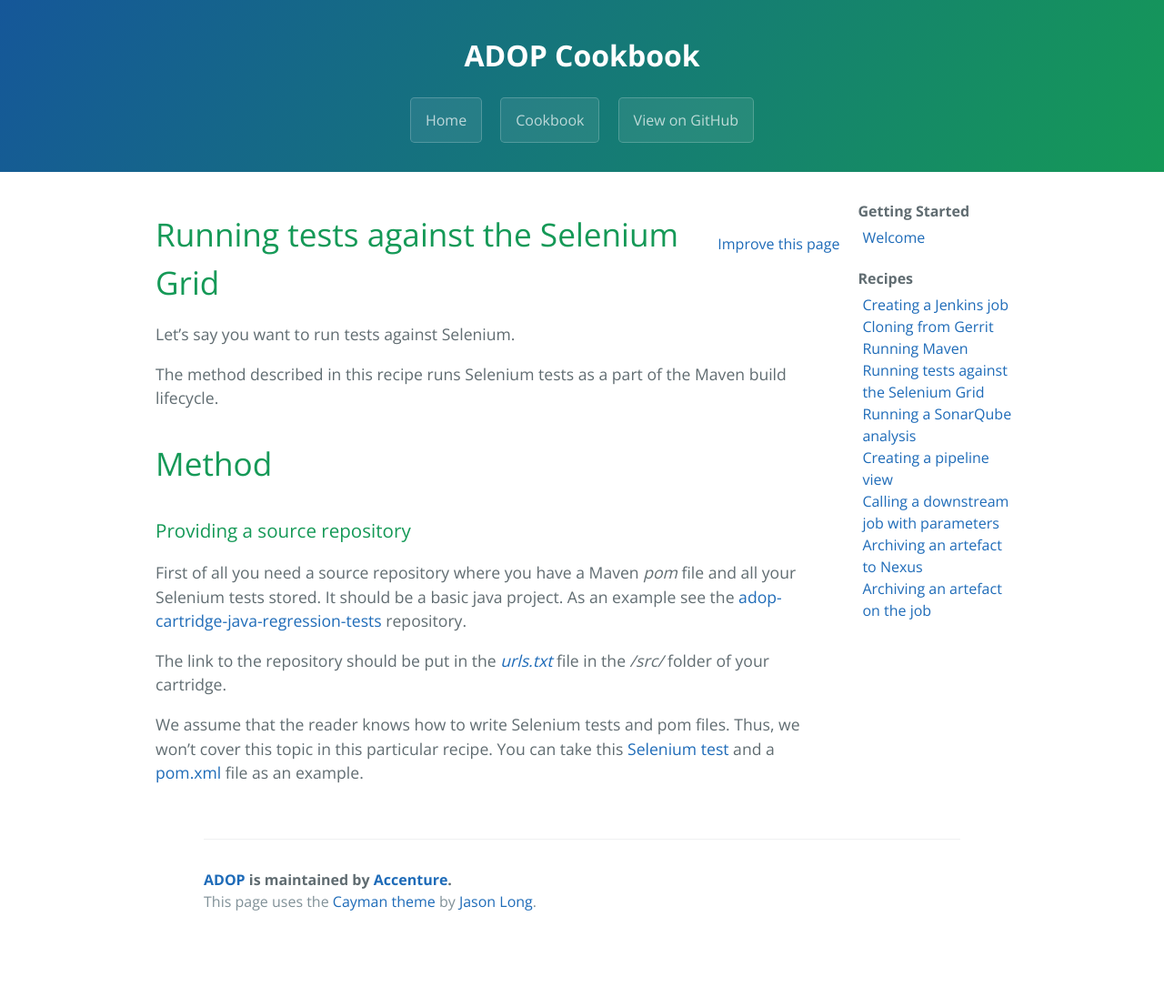
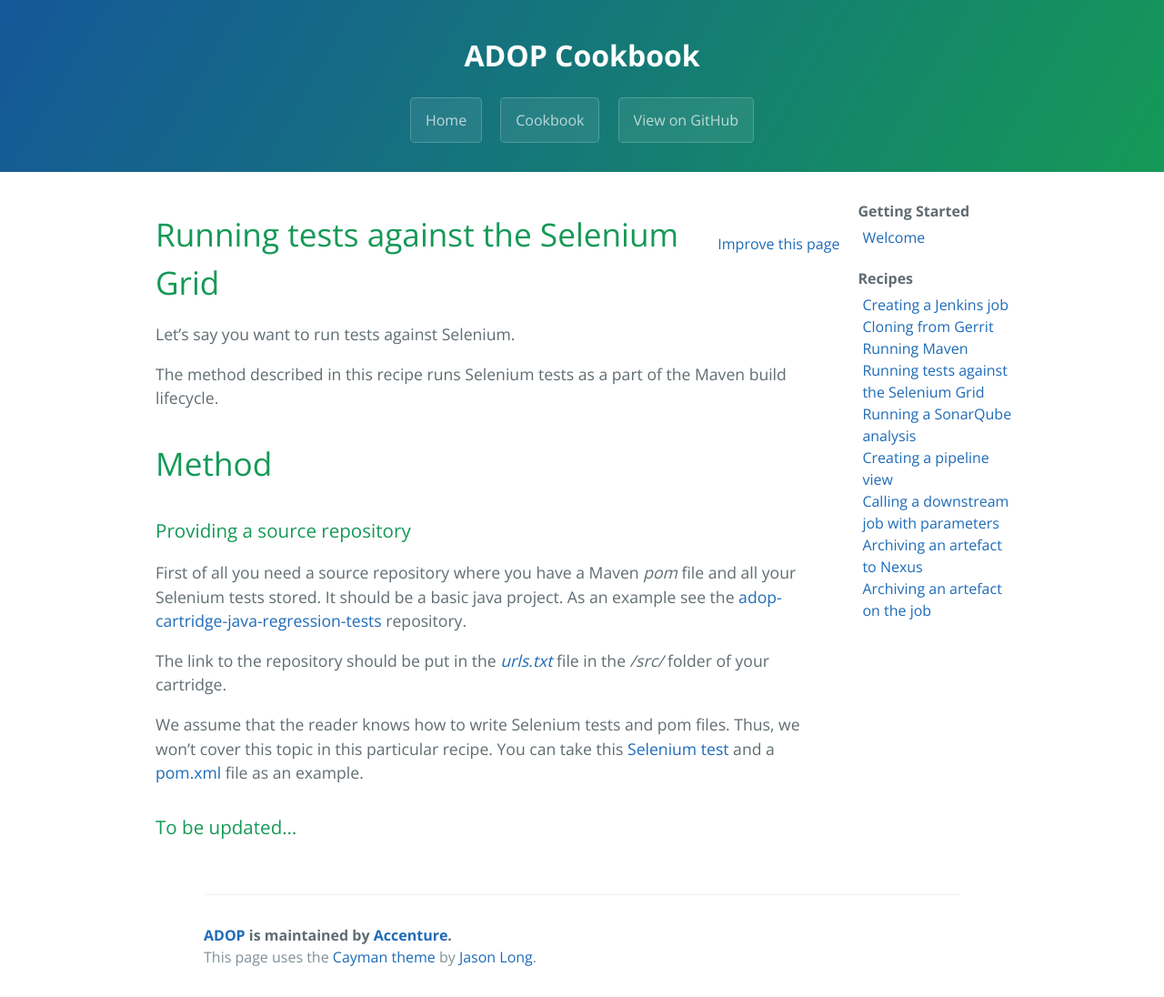
Before and after one commit to alexeymhv/adop-cartridges-cookbook, a Jekyll site: the page built from _docs/recipes/selenium-tests.md, in a window 1280 px wide. Shown: the whole page at 91% size. Built offline with Jekyll 4.4.1, drawn with Linux system fonts in a browser that asks for light colours; before the commit the page ends 1035 px from its top, so only the background shows below that.

Commit message:
Update selenium-tests.md

```diff
--- a/_docs/recipes/selenium-tests.md
+++ b/_docs/recipes/selenium-tests.md
@@ -17,3 +17,5 @@ First of all you need a source repository where you have a Maven _pom_ file and
 The link to the repository should be put in the _[urls.txt](https://github.com/Accenture/adop-cartridge-java/blob/master/src/urls.txt)_ file in the _/src/_ folder of your cartridge.
 
 We assume that the reader knows how to write Selenium tests and pom files. Thus, we won't cover this topic in this particular recipe. You can take this [Selenium test](https://github.com/Accenture/adop-cartridge-java-regression-tests/blob/master/src/test/java/springpetclinic_selenium/selenium/OwnerTest.java) and a [pom.xml](https://github.com/Accenture/adop-cartridge-java-regression-tests/blob/master/pom.xml) file as an example.
+
+### To be updated...
```
